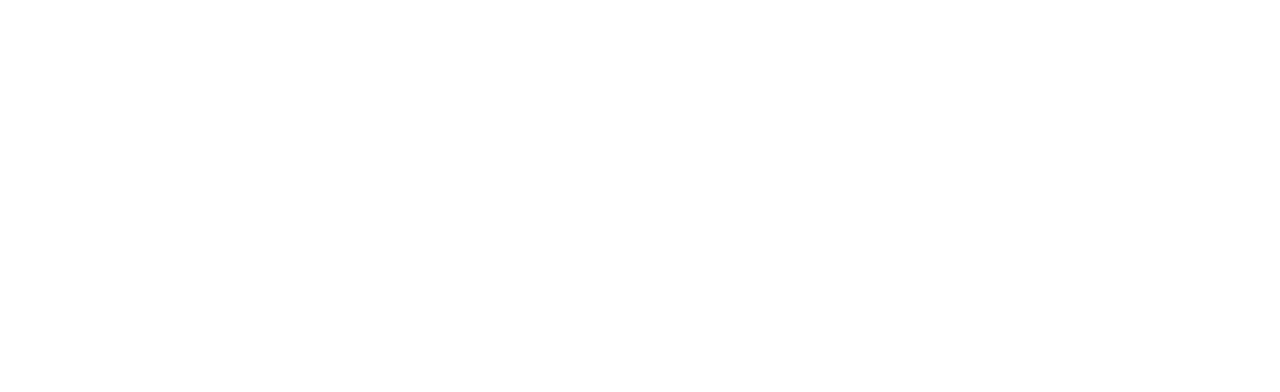
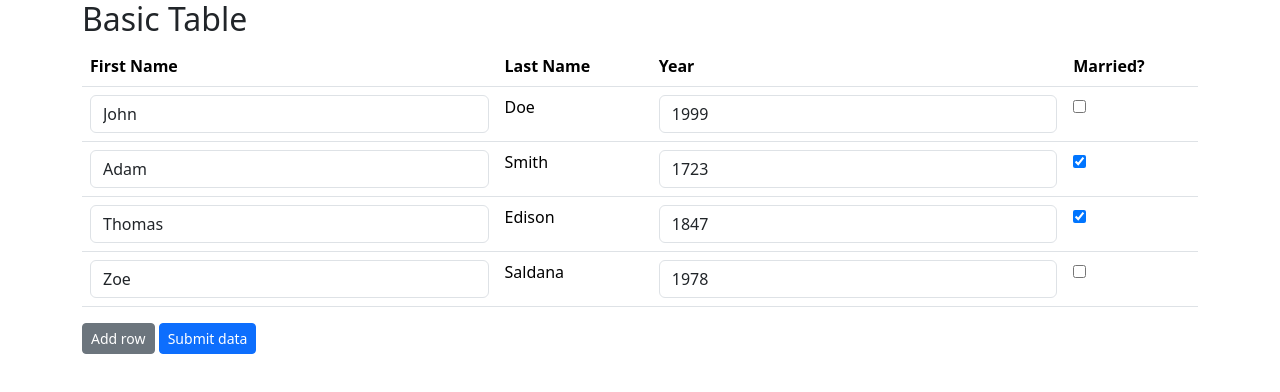
Before and after one commit to enkryptor/simple-js-table, a plain HTML site: page index.html in a window 1280 px wide. Drawn offline with nearby package versions, Linux system fonts and the light colour scheme.

Commit message:
basic table functionality

```diff
--- a/app.js
+++ b/app.js
@@ -0,0 +1,14 @@
+import { TemplateTable } from "./tables.js";
+import data from "./data.js";
+
+
+const tableElement = document.querySelector('#table-body');
+const rowTemplate = document.querySelector('#row-template');
+const addRowButton = document.querySelector('#add-row-button');
+
+const table = new TemplateTable(rowTemplate);
+addRowButton.addEventListener('click', () => table.addRow());
+
+table.attach(tableElement);
+
+table.load(data);
--- /dev/null
+++ b/data.js
@@ -0,0 +1,8 @@
+const data = [
+    { firstName: "John", lastName: "Doe", year: 1999, married: false, list: [1,2,3] },
+    { firstName: "Adam", lastName: "Smith", year: 1723, married: true, list: [] },
+    { firstName: "Thomas", lastName: "Edison", year: 1847, married: true, list: [] },
+    { firstName: "Zoe", lastName: "Saldana", year: 1978, married: false, list: [1,2] },
+];
+
+export default data;
--- a/index.html
+++ b/index.html
@@ -9,11 +9,44 @@
 
     <link href="https://cdn.jsdelivr.net/npm/bootstrap@5.3.0-alpha3/dist/css/bootstrap.min.css" rel="stylesheet" integrity="sha384-KK94CHFLLe+nY2dmCWGMq91rCGa5gtU4mk92HdvYe+M/SXH301p5ILy+dN9+nJOZ" crossorigin="anonymous">
     <script src="https://cdn.jsdelivr.net/npm/bootstrap@5.3.0-alpha3/dist/js/bootstrap.bundle.min.js" integrity="sha384-ENjdO4Dr2bkBIFxQpeoTz1HIcje39Wm4jDKdf19U8gI4ddQ3GYNS7NTKfAdVQSZe" crossorigin="anonymous"></script>
-    <script src="app.js" module></script>
+    <script src="app.js" type="module"></script>
   </head>
   <body>
+    <main class="container">
+      <h2>Basic Table</h2>
+      <table class="table">
+        <thead>
+          <tr>
+            <th scope="col">First Name</th>
+            <th scope="col">Last Name</th>
+            <th scope="col">Year</th>
+            <th scope="col">Married?</th>
+          </tr>
+        </thead>
+        <tbody id="table-body">
+        </tbody>
+      </table>
+      <button id="add-row-button" type="button" class="btn btn-secondary btn-sm">Add row</button>
 
-    <div id="table-demo"></div>
+      <button id="add-row-button" type="button" class="btn btn-primary btn-sm">Submit data</button>
 
+      <template id="row-template">
+        <tr>
+          <td>
+            <input name="firstName" type="text" class="form-control">
+          </td>
+          <td>
+            <span name="lastName"></span>
+          </td>
+          <td>
+            <input name="year" type="number" class="form-control">
+          </td>
+          <td>
+            <input name="married" type="checkbox" class="form-control-checkbox">
+          </td>
+        </tr>
+      </template>
+
+    </main>
   </body>
 </html>
--- /dev/null
+++ b/tables.js
@@ -0,0 +1,64 @@
+export class TemplateTable {
+    constructor(rowTemplate) {
+        this.template = rowTemplate;
+        this.rows = [];
+        this.data = [];
+        this.root = null;
+    }
+
+    attach(root) {
+        this.root = root;
+        this.redraw();
+    }
+
+    detach() {
+        this.redraw();
+        this.root = null;
+    }
+
+    load(data) {
+        this.data = data;
+        this.redraw();
+    }
+
+    addRow() {
+        this.data.push({});
+        this.redraw();
+    }
+
+    redraw() {
+        const rows = this.generateRows(this.data);
+        this.root.replaceChildren(...rows)
+    }
+
+    generateRows(data) {
+        return data.map((record) => this.createRow(record));
+    }
+
+    createRow(record) {
+        const row = this.template.content.firstElementChild.cloneNode(true);
+        for (const field in record) {
+            const value = record[field]
+            const element = row.querySelector(`[name=${field}]`);
+            if (!element) {
+                console.warn(`Cannot find field "${field}"!`);
+            } else {
+                setValue(element, value);
+            }
+        }
+        return row;
+    }
+}
+
+function setValue(element, value) {
+    if (element instanceof HTMLInputElement) {
+        if (element.getAttribute("type") === "checkbox") {
+            element.checked = Boolean(value);
+        } else {
+            element.value = value;
+        }
+    } else {
+        const text = document.createTextNode(value);
+        element.replaceChildren(text);
+    }
+}
```
